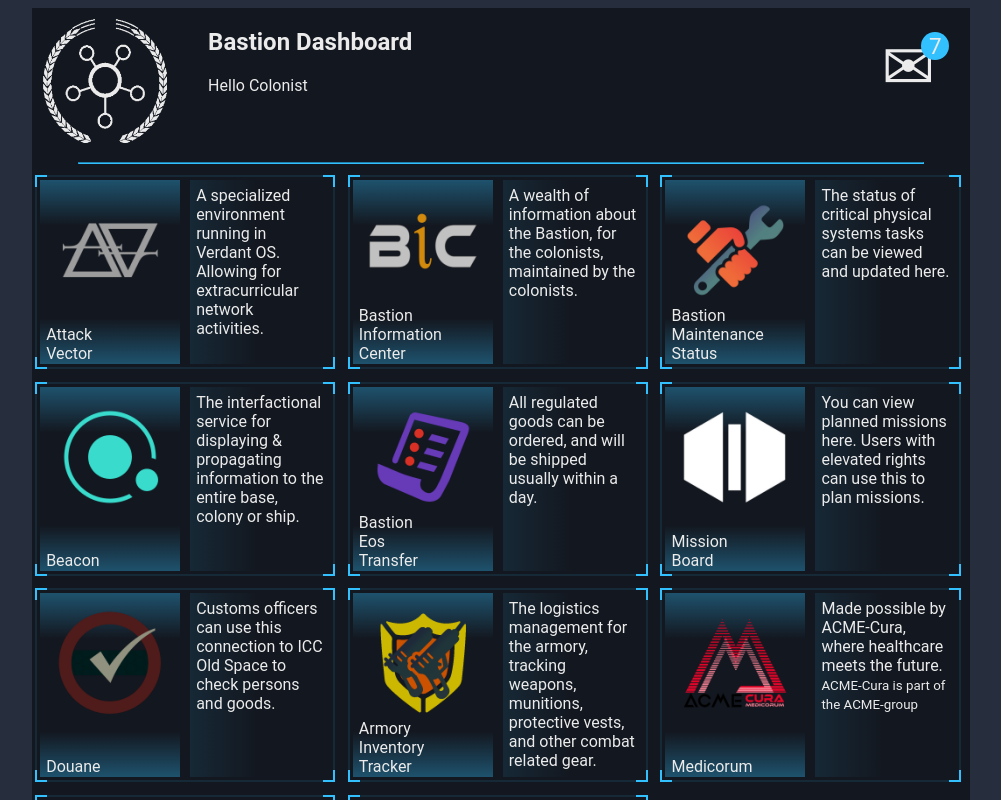
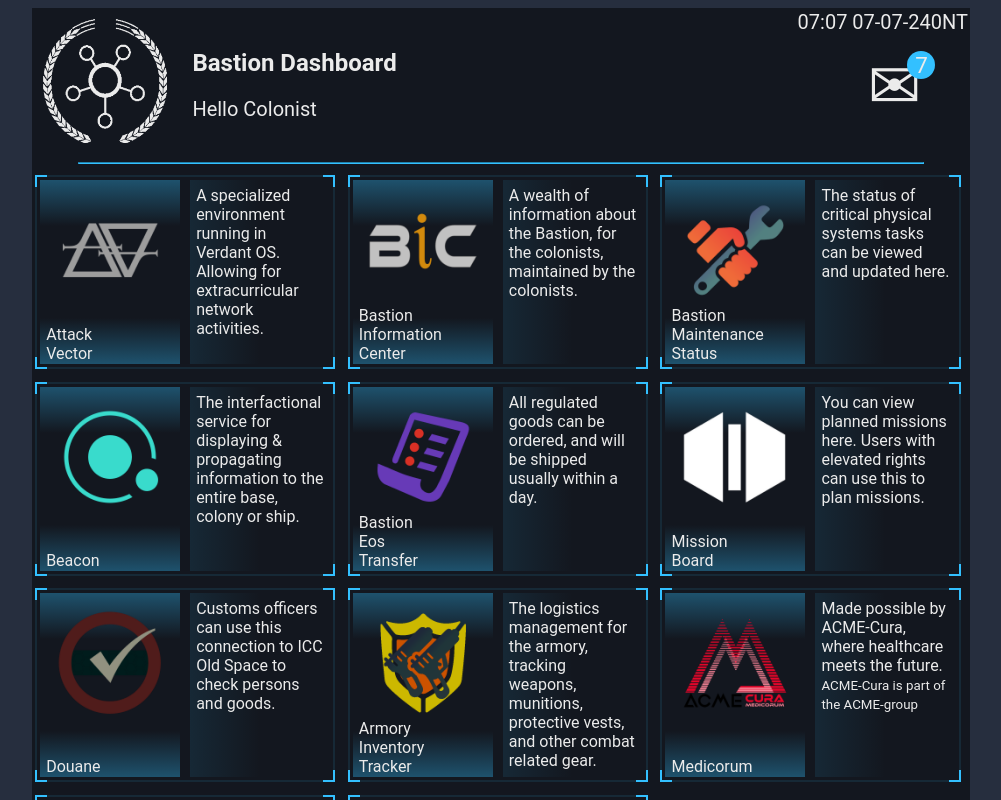
Before and after one commit to eosfrontier/PlayerDashboard, an Angular app: page / in a window 1280 px wide. Shown: the top 800 px of the page, without its empty margins (139-1140 px from the left). Built offline with nearby package versions, Linux system fonts and the light colour scheme.

Commit message:
Date & Time
Doesn't work yet, just for fancy

```diff
--- a/src/app/personal-banner/personal-banner.component.html
+++ b/src/app/personal-banner/personal-banner.component.html
@@ -1,8 +1,9 @@
-<header>
+<header onload="startTime()">
+	<time>07:07 07-07-240NT</time>
 	<img src="../../assets/images/bastionWhite.png" alt="Circle with five circles around it connected by a line adorned with laurels.">
 	<section>
 		<h1>Bastion Dashboard</h1>
-		Hello Colonist
+		<p>Hello Colonist</p>
 	</section>
 	<aside>
 		<div class="mailIcon">
--- a/src/app/personal-banner/personal-banner.component.scss
+++ b/src/app/personal-banner/personal-banner.component.scss
@@ -10,22 +10,28 @@ header {
 	font-family: Roboto, Helvetica, sans-serif;
 	color:var(--textColor);
 	display:grid;
-	grid-template-columns: minmax(84px,15%) 8fr 1fr;
-	grid-template-areas: "icon text mail" "bar bar bar";
+	grid-template-columns: minmax(84px,15%) 7fr 1.5fr;
+	grid-template-areas: "icon time time" "icon text mail" "bar bar bar";
 }
 img {
 	width:96%;
 	margin:4%;
 	grid-area: icon;
 }
+time {
+	margin:0.1em;
+	grid-area: time;
+	text-align:right;
+}
 section {
 	transition:0.3s;
 	width:100%;
-	margin-left:5%;
 	grid-area: text;
 	overflow: hidden;
+	text-indent:3%;
 }
 h1 {
+	margin-top:0em;
 	font-size:150%;
 	@media(max-width: 932px) and (min-width: 658px) {
 		font-size: 125%;
@@ -37,15 +43,27 @@ h1 {
 		font-size:75%;
 	}
 }
+p, time {
+	font-size:125%;
+	@media(max-width: 932px) and (min-width: 658px) {
+		font-size: 100%;
+	}
+	@media(max-width: 657px) and (min-width: 376px) {
+		font-size:75%;
+	}
+	@media(max-width: 375px) {
+		font-size:52%;
+	}
+}
+
 
 aside {
 	grid-area: mail;
 }
 .mailIcon {
 	transition:0.3s;
-	margin-top:25%;
-	margin-right:2%;
 	position:relative;
+	margin:auto;
 	font-size:400%;
 	width:1em;
 	@media(max-width: 932px) and (min-width: 658px) {
--- a/src/styles.scss
+++ b/src/styles.scss
@@ -1,4 +1,5 @@
 body {
+	background: #13171f;
 	@media (prefers-color-scheme: light) {
 		background: #262e3e;
 	}
```
